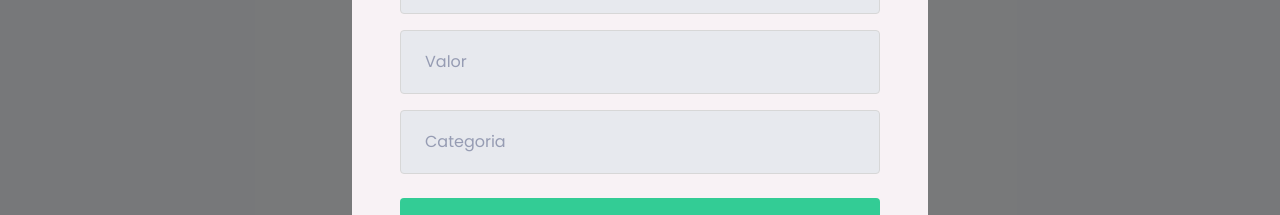
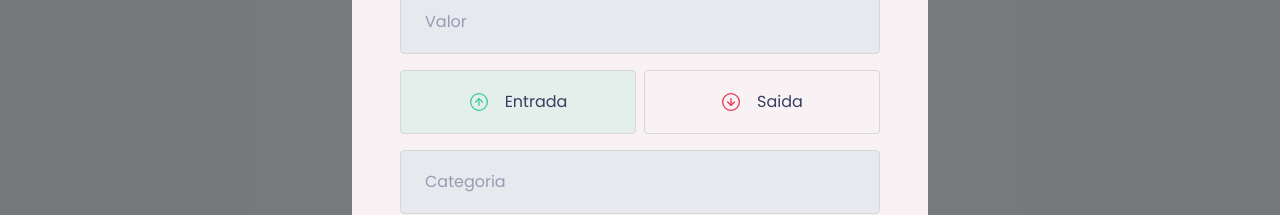
Before and after one commit to gislainejessica/Ignite-React, a React (Create React App) app in the folder dt-money/: page / in a window 1280 px wide. Both pictures are taken after a click on the button "Nova transação". Shown: the part 328-543 px from the top of the page. Built offline with nearby package versions, Linux system fonts and the light colour scheme; what miragejs would draw is missing.

Commit message:
modal styled end

```diff
--- a/dt-money/package.json
+++ b/dt-money/package.json
@@ -5,6 +5,7 @@
   "dependencies": {
     "axios": "^0.21.1",
     "miragejs": "^0.1.41",
+    "polished": "^4.1.3",
     "react": "^17.0.2",
     "react-dom": "^17.0.2",
     "react-modal": "^3.14.3",
--- a/dt-money/src/components/NewTransationModal/index.tsx
+++ b/dt-money/src/components/NewTransationModal/index.tsx
@@ -1,12 +1,17 @@
 import Modal from 'react-modal'
-import { Container } from './styles'
+import { Container, TransactionTypeContainer, RadioBox } from './styles'
 import closeImg from '../../assets/close.svg'
+import incomeImg from '../../assets/income.svg'
+import outcomeImg from '../../assets/outcome.svg'
+import { useState } from 'react'
 interface NewTransationModalProps {
   isOpen: boolean
   onRequestClose: () => void
 }
 
 export function NewTransationModal({ isOpen, onRequestClose }: NewTransationModalProps) {
+  const [type, setType] = useState('deposit')
+
   return (
     <Modal
       isOpen={isOpen}
@@ -22,10 +27,39 @@
       >
         <img src={closeImg} alt="Fechar modal" />
       </button>
+
       <Container>
         <h2> Cadastrar Transação </h2>
+
         <input placeholder="Titulo" />
+
         <input type="number" placeholder="Valor" />
+
+        <TransactionTypeContainer>
+
+          <RadioBox
+            type="button"
+            onClick={() => setType('deposit')}
+            isActive={type === "deposit"}
+            activeColor="green"
+          >
+            <img src={incomeImg} alt="Income" />
+            <span> Entrada </span>
+          </RadioBox>
+
+          <RadioBox
+            type="button"
+            onClick={() => setType('withdraw')}
+            isActive={type === "withdraw"}
+            activeColor="red"
+
+          >
+            <img src={outcomeImg} alt="Income" />
+            <span> Saida </span>
+          </RadioBox>
+
+        </TransactionTypeContainer>
+
         <input placeholder="Categoria" />
 
         <button type="submit">
--- a/dt-money/src/components/NewTransationModal/styles.ts
+++ b/dt-money/src/components/NewTransationModal/styles.ts
@@ -1,4 +1,5 @@
 import styled from 'styled-components'
+import { darken, transparentize } from 'polished'
 
 export const Container = styled.form`
   h2 {
@@ -48,3 +49,51 @@
     }
   }
 `
+
+export const TransactionTypeContainer = styled.div`
+  margin :1rem 0;
+  display: grid;
+  grid-template-columns: 1fr 1fr;
+  gap: 0.5rem;
+
+`
+interface RadioBoxProps {
+  isActive: boolean;
+  activeColor: 'green' | 'red';
+}
+
+const colors = {
+  green: '#33cc95',
+  red: '#e52e4d'
+}
+
+export const RadioBox = styled.button<RadioBoxProps>`
+  height: 4rem;
+  border: 1px solid #d7d7d7;
+  border-radius: 0.25rem;
+
+  background: ${(props) => props.isActive
+    ? transparentize(0.9, colors[props.activeColor])
+    : 'transparent'};
+
+  display: flex;
+  justify-content: center;
+  align-items: center;
+  transition: border-color 0.2s;
+
+  &:hover {
+    border-color: ${darken(0.1, '#d7d7d7')};
+  }
+
+  img {
+    width: 20px;
+    height: 20px;
+  }
+
+  span {
+    display: inline-block;
+    margin-left: 1rem;
+    font-size: 1rem;
+    color: var(--text-title);
+  }
+`
```
Also changed, not shown: 1 other file (tests, documents, lock files or other folders).
